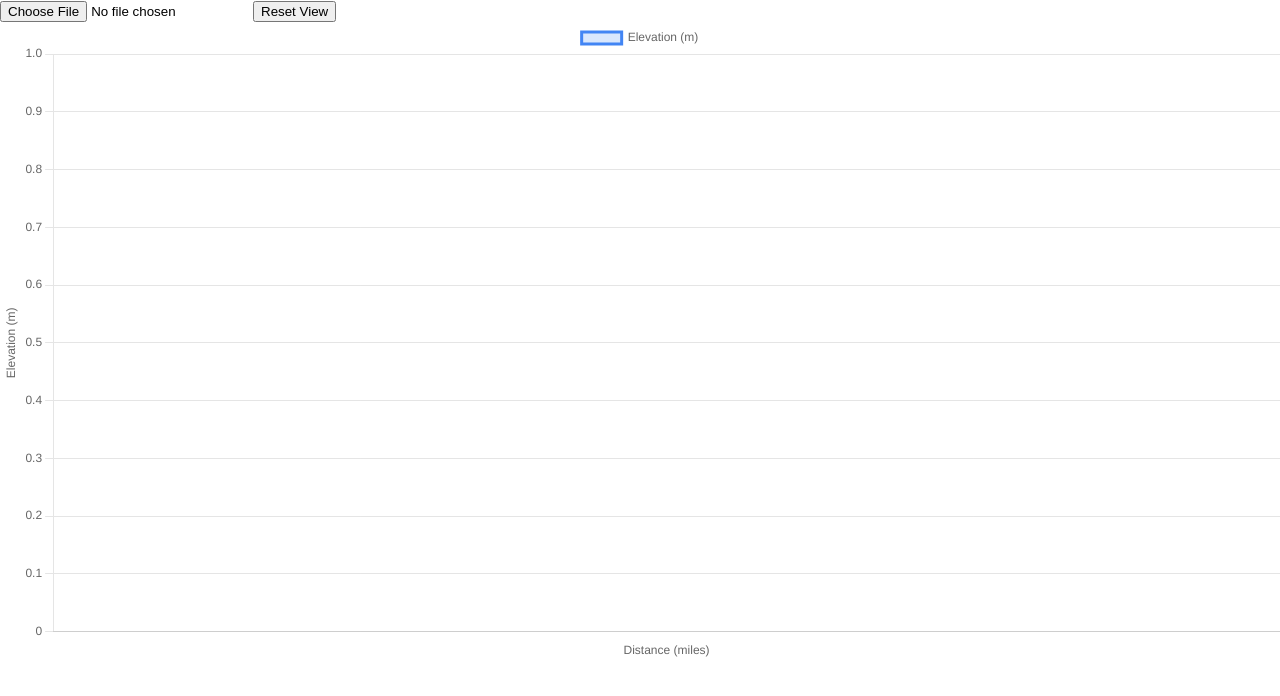
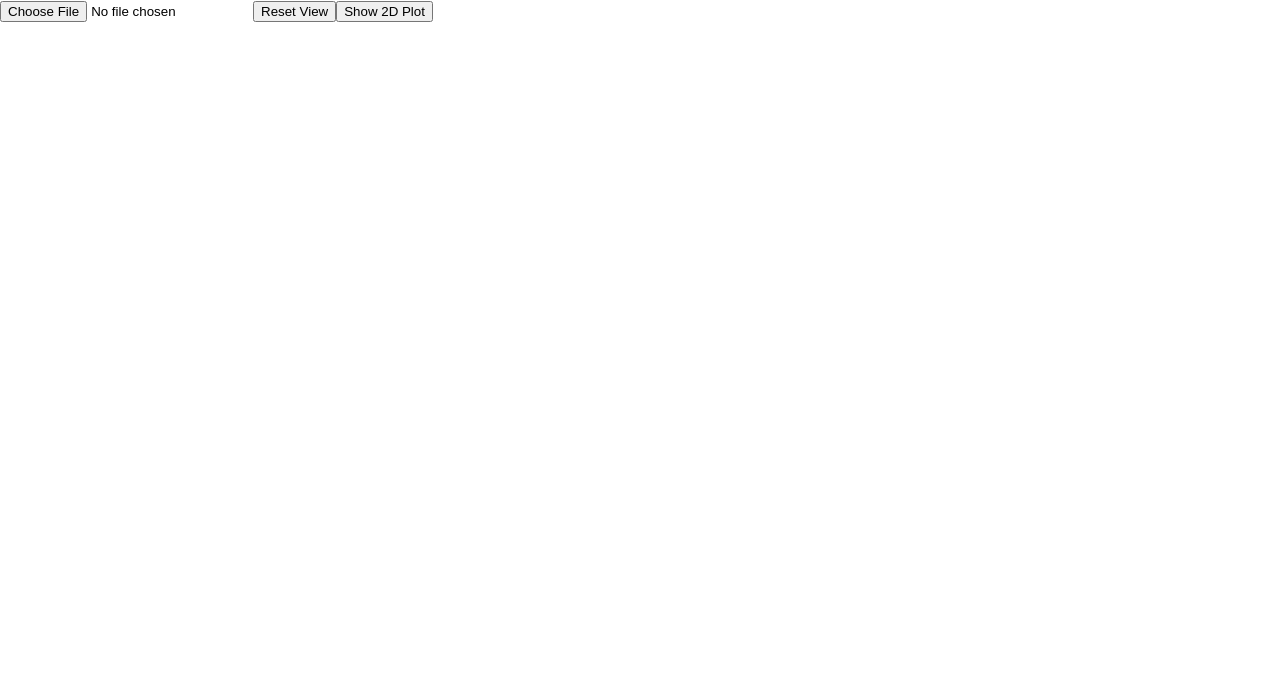
Before and after one commit to spaceshiptrip/GPXPlotter, a React (Create React App) app: page / in a window 1280 px wide. Shown: the top 696 px of the page. Built offline with nearby package versions, Linux system fonts and the light colour scheme.

Commit message:
have toggle switch

```diff
--- a/src/GPX3DPlotter.jsx
+++ b/src/GPX3DPlotter.jsx
@@ -4,17 +4,9 @@ import { OrbitControls } from 'three/examples/jsm/controls/OrbitControls';
 import GPXParser from 'gpxparser';
 import { CSS2DRenderer, CSS2DObject } from 'three/examples/jsm/renderers/CSS2DRenderer';
 import { Line } from 'react-chartjs-2';
-import {
-  Chart as ChartJS,
-  LineElement,
-  CategoryScale,
-  LinearScale,
-  PointElement,
-  Tooltip,
-  Legend,
-} from 'chart.js';
+import { Chart as ChartJS, LineElement, CategoryScale, LinearScale, PointElement } from 'chart.js';
 
-ChartJS.register(LineElement, CategoryScale, LinearScale, PointElement, Tooltip, Legend);
+ChartJS.register(LineElement, CategoryScale, LinearScale, PointElement);
 
 export default function GPX3DPlotter() {
   const mountRef = useRef(null);
@@ -23,7 +15,8 @@ export default function GPX3DPlotter() {
   const cameraRef = useRef(null);
   const defaultViewRef = useRef({});
   const [colorByGrade, setColorByGrade] = useState(false);
-  const [elevationProfile, setElevationProfile] = useState([]);
+  const [chartData, setChartData] = useState(null);
+  const [showChart, setShowChart] = useState(false);
 
   useEffect(() => {
     if (!fileContent) return;
@@ -35,7 +28,6 @@ export default function GPX3DPlotter() {
     if (!points.length) return;
 
     const toRad = deg => (deg * Math.PI) / 180;
-
     const scene = new THREE.Scene();
     const camera = new THREE.PerspectiveCamera(75, window.innerWidth / window.innerHeight, 0.1, 10000);
     const renderer = new THREE.WebGLRenderer({ antialias: true });
@@ -100,20 +92,23 @@ export default function GPX3DPlotter() {
     };
 
     let totalDistance = 0;
-    const elevationData = [];
+    const elevationProfile = [];
+
     for (let i = 0; i < points.length; i++) {
       const pt = points[i];
+      if (i > 0) totalDistance += haversine(points[i - 1], pt);
+      elevationProfile.push({
+        mile: totalDistance / 1609.34,
+        elevation: pt.ele
+      });
+
       const x = flipX * (pt.lon - minLon) * scale;
       const y = pt.ele - minEle;
       const z = flipZ * (pt.lat - minLat) * scale;
 
       vertices.push(x, y, z);
-      totalDistance += i > 0 ? haversine(points[i - 1], pt) : 0;
-
-      const color = new THREE.Color().setHSL((pt.ele - minEle) / (maxEle - minEle), 1, 0.5);
+      const color = new THREE.Color().setHSL(0.6 - ((pt.ele - minEle) / (maxEle - minEle)) * 0.6, 1, 0.5);
       colors.push(color.r, color.g, color.b);
-
-      elevationData.push({ mile: totalDistance / 1609.34, elevation: pt.ele });
 
       if (i > 0) {
         const pt2 = points[i - 1];
@@ -121,13 +116,8 @@ export default function GPX3DPlotter() {
         const y2 = pt2.ele - minEle;
         const z2 = flipZ * (pt2.lat - minLat) * scale;
 
-        fillVertices.push(x2, 0, z2);
-        fillVertices.push(x, 0, z);
-        fillVertices.push(x2, y2, z2);
-
-        fillVertices.push(x, 0, z);
-        fillVertices.push(x, y, z);
-        fillVertices.push(x2, y2, z2);
+        fillVertices.push(x2, 0, z2, x, 0, z, x2, y2, z2);
+        fillVertices.push(x, 0, z, x, y, z, x2, y2, z2);
 
         const baseColor = color.clone().lerp(new THREE.Color(0x000000), 0.8);
         for (let j = 0; j < 6; j++) fillColors.push(baseColor.r, baseColor.g, baseColor.b);
@@ -141,6 +131,10 @@ export default function GPX3DPlotter() {
     fillGeometry.setAttribute('position', new THREE.Float32BufferAttribute(fillVertices, 3));
     fillGeometry.setAttribute('color', new THREE.Float32BufferAttribute(fillColors, 3));
     scene.add(new THREE.Mesh(fillGeometry, new THREE.MeshBasicMaterial({ vertexColors: true, transparent: true, opacity: 0.5, side: THREE.DoubleSide })));
+
+    const grid = new THREE.GridHelper(Math.max((maxLon - minLon) * scale, (maxLat - minLat) * scale) * 1.2, 20);
+    grid.position.set(centerX, 0, centerZ);
+    scene.add(grid);
 
     camera.position.copy(defaultViewRef.current.cameraPos);
     camera.lookAt(defaultViewRef.current.target);
@@ -161,7 +155,21 @@ export default function GPX3DPlotter() {
       labelRenderer.setSize(window.innerWidth, window.innerHeight);
     });
 
-    setElevationProfile(elevationData);
+    const eleFeet = elevationProfile.map(p => (p.elevation * 3.28084).toFixed(0));
+    setChartData({
+      labels: elevationProfile.map(p => p.mile.toFixed(2)),
+      datasets: [
+        {
+          label: 'Elevation Profile (ft)',
+          data: eleFeet,
+          fill: true,
+          backgroundColor: 'rgba(75,192,192,0.2)',
+          borderColor: 'rgba(75,192,192,1)',
+          pointRadius: 0,
+          tension: 0.3
+        }
+      ]
+    });
 
     return () => {
       mountRef.current.removeChild(renderer.domElement);
@@ -171,9 +179,7 @@ export default function GPX3DPlotter() {
 
   const handleFileUpload = e => {
     const reader = new FileReader();
-    reader.onload = event => {
-      setFileContent(event.target.result);
-    };
+    reader.onload = event => setFileContent(event.target.result);
     reader.readAsText(e.target.files[0]);
   };
 
@@ -189,31 +195,25 @@ export default function GPX3DPlotter() {
     <div className="w-screen h-screen">
       <input type="file" accept=".gpx" onChange={handleFileUpload} className="absolute z-10 m-4 p-2 bg-white rounded shadow" />
       <button onClick={resetView} className="absolute top-20 left-4 z-10 p-2 bg-blue-500 text-white rounded shadow">Reset View</button>
-      <div className="absolute bottom-4 left-4 w-[600px] bg-white p-4 rounded shadow z-10">
+      <button onClick={() => setShowChart(prev => !prev)} className="absolute top-36 left-4 z-10 p-2 bg-purple-600 text-white rounded shadow">
+        {showChart ? 'Hide 2D Plot' : 'Show 2D Plot'}
+      </button>
+      {showChart && chartData && (
+        <div className="absolute bottom-0 left-0 w-full bg-white bg-opacity-90 z-10 p-4" style={{ height: '200px' }}>
           <Line
-          data={{
-            labels: elevationProfile.map(d => d.mile.toFixed(2)),
-            datasets: [{
-              label: 'Elevation (m)',
-              data: elevationProfile.map(d => d.elevation),
-              fill: true,
-              backgroundColor: 'rgba(66, 133, 244, 0.2)',
-              borderColor: 'rgba(66, 133, 244, 1)',
-            }]
-          }}
+            data={chartData}
             options={{
               responsive: true,
-            plugins: {
-              legend: { display: true },
-              tooltip: { mode: 'index', intersect: false }
+              maintainAspectRatio: false,
+              scales: {
+                x: { title: { display: true, text: 'Miles' } },
+                y: { title: { display: true, text: 'Elevation (ft)' } }
               },
-            scales: {
-              x: { title: { display: true, text: 'Distance (miles)' } },
-              y: { title: { display: true, text: 'Elevation (m)' } }
-            }
+              plugins: { legend: { display: false } }
             }}
           />
         </div>
+      )}
       <div ref={mountRef} className="w-full h-full relative" />
     </div>
   );
```
Lines whose indentation alone changed are shown as unchanged.
